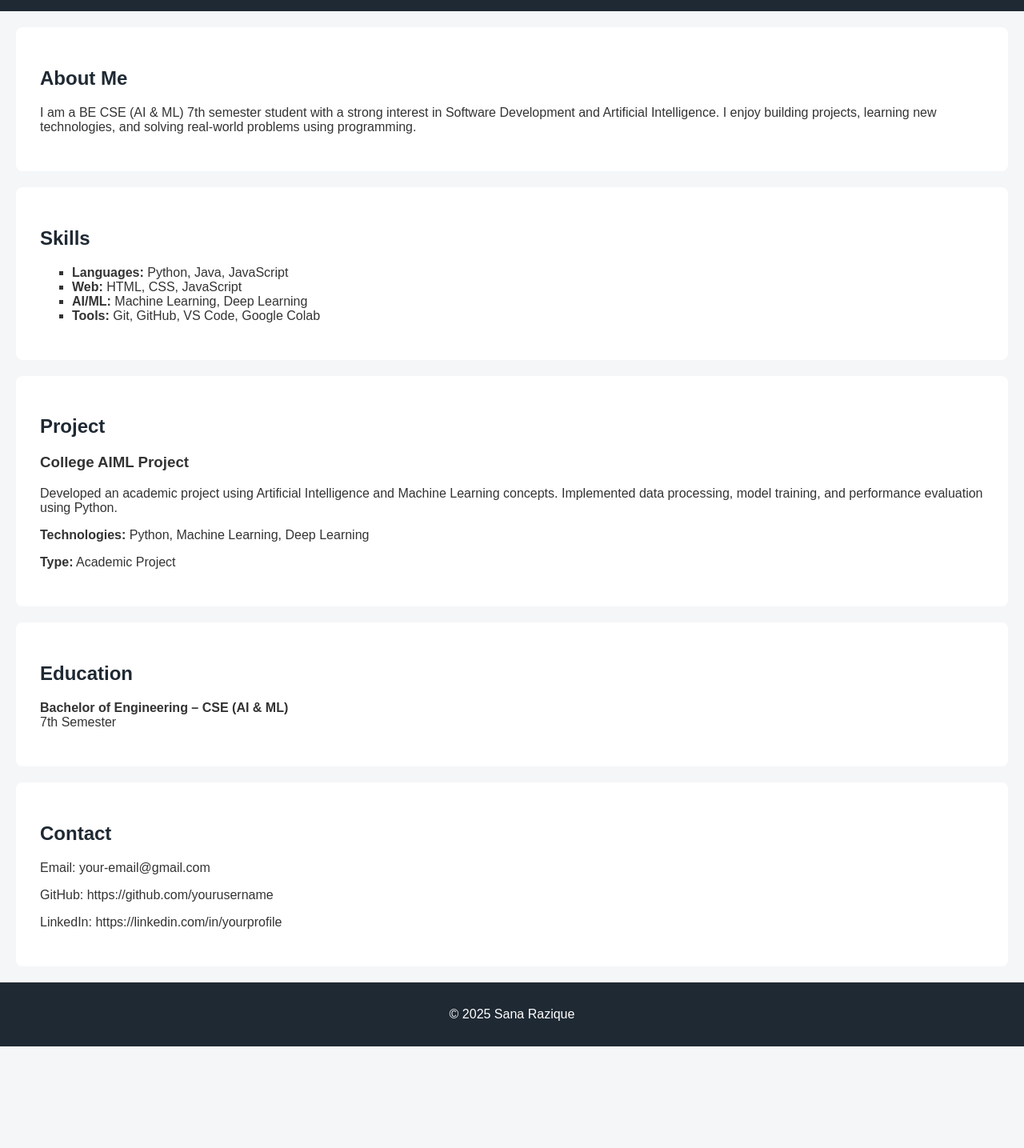
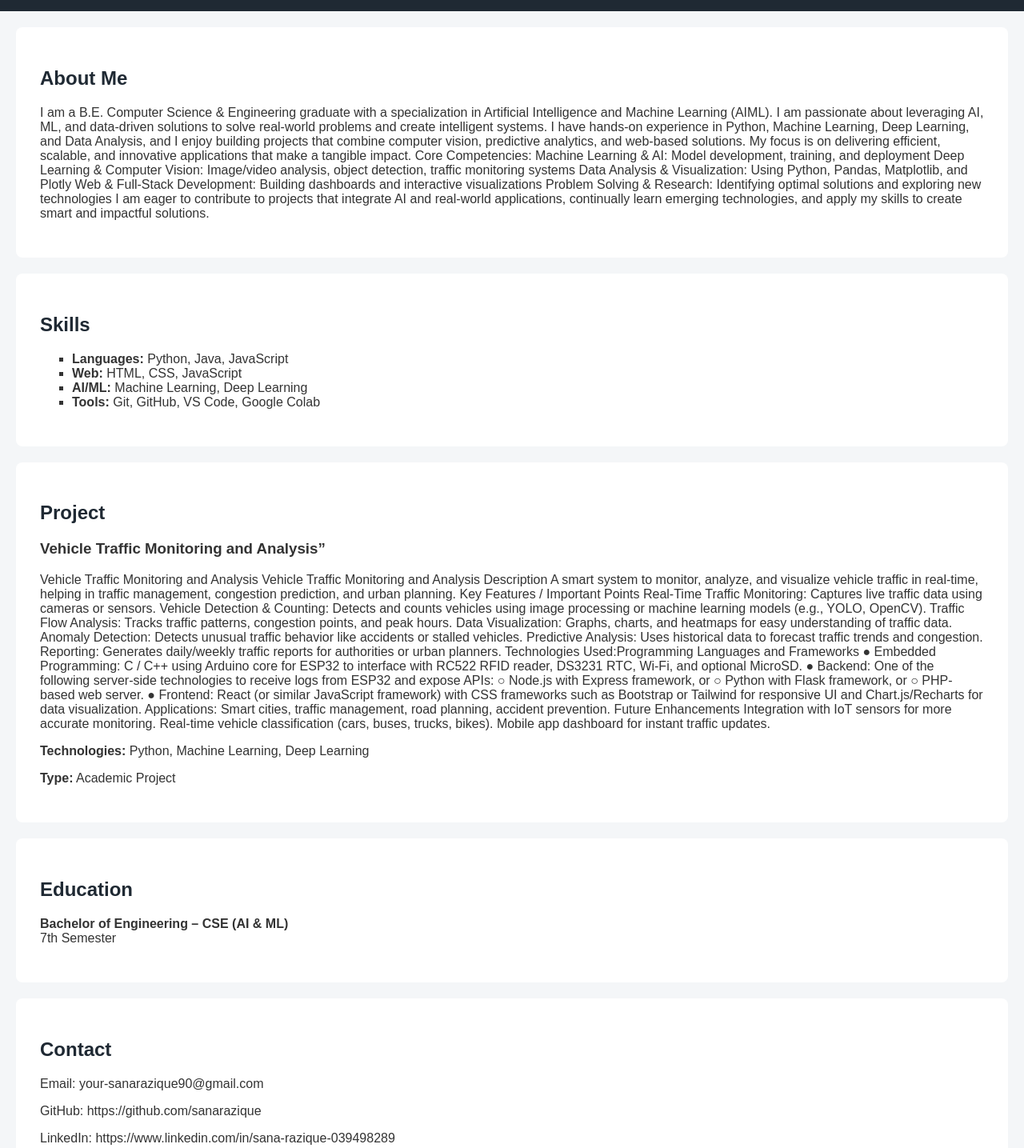
Before and after one commit to sanarazique/sana_Portfolio, a plain HTML site: page index.html in a window 1280 px wide. Shown: the part 160-1595 px from the top of the page at 80% size. Before the commit the page ends 1468 px from the top, so only its background shows below. Drawn offline with Linux system fonts and the light colour scheme.

Commit message:
Update index.html

```diff
--- a/index.html
+++ b/index.html
@@ -15,10 +15,23 @@
 <section id="about">
     <h2>About Me</h2>
     <p>
-        I am a BE CSE (AI & ML) 7th semester student with a strong interest in
-        Software Development and Artificial Intelligence.
-        I enjoy building projects, learning new technologies, and solving
-        real-world problems using programming.
+       I am a B.E. Computer Science & Engineering graduate with a specialization in Artificial Intelligence and Machine Learning (AIML). I am passionate about leveraging AI, ML, and data-driven solutions to solve real-world problems and create intelligent systems.
+
+I have hands-on experience in Python, Machine Learning, Deep Learning, and Data Analysis, and I enjoy building projects that combine computer vision, predictive analytics, and web-based solutions. My focus is on delivering efficient, scalable, and innovative applications that make a tangible impact.
+
+Core Competencies:
+
+Machine Learning & AI: Model development, training, and deployment
+
+Deep Learning & Computer Vision: Image/video analysis, object detection, traffic monitoring systems
+
+Data Analysis & Visualization: Using Python, Pandas, Matplotlib, and Plotly
+
+Web & Full-Stack Development: Building dashboards and interactive visualizations
+
+Problem Solving & Research: Identifying optimal solutions and exploring new technologies
+
+I am eager to contribute to projects that integrate AI and real-world applications, continually learn emerging technologies, and apply my skills to create smart and impactful solutions.
     </p>
 </section>
 
@@ -35,11 +48,52 @@
 <section id="projects">
     <h2>Project</h2>
     <div class="project">
-        <h3>College AIML Project</h3>
+        <h3>Vehicle Traffic Monitoring and Analysis”</h3>
         <p>
-            Developed an academic project using Artificial Intelligence and
-            Machine Learning concepts. Implemented data processing,
-            model training, and performance evaluation using Python.
+           Vehicle Traffic Monitoring and Analysis
+
+Vehicle Traffic Monitoring and Analysis
+
+Description
+
+A smart system to monitor, analyze, and visualize vehicle traffic in real-time, helping in traffic management, congestion prediction, and urban planning.
+
+Key Features / Important Points
+
+Real-Time Traffic Monitoring: Captures live traffic data using cameras or sensors.
+
+Vehicle Detection & Counting: Detects and counts vehicles using image processing or machine learning models (e.g., YOLO, OpenCV).
+
+Traffic Flow Analysis: Tracks traffic patterns, congestion points, and peak hours.
+
+Data Visualization: Graphs, charts, and heatmaps for easy understanding of traffic data.
+
+Anomaly Detection: Detects unusual traffic behavior like accidents or stalled vehicles.
+
+Predictive Analysis: Uses historical data to forecast traffic trends and congestion.
+
+Reporting: Generates daily/weekly traffic reports for authorities or urban planners.
+
+Technologies Used:Programming Languages and Frameworks
+● Embedded Programming: C / C++ using Arduino core for ESP32 to interface with RC522 RFID
+reader, DS3231 RTC, Wi-Fi, and optional MicroSD.
+● Backend: One of the following server-side technologies to receive logs from ESP32 and expose
+APIs:
+○ Node.js with Express framework, or
+○ Python with Flask framework, or
+○ PHP-based web server.
+● Frontend: React (or similar JavaScript framework) with CSS frameworks such as Bootstrap or
+Tailwind for responsive UI and Chart.js/Recharts for data visualization.
+
+Applications: Smart cities, traffic management, road planning, accident prevention.
+
+Future Enhancements
+
+Integration with IoT sensors for more accurate monitoring.
+
+Real-time vehicle classification (cars, buses, trucks, bikes).
+
+Mobile app dashboard for instant traffic updates.
         </p>
         <p><b>Technologies:</b> Python, Machine Learning, Deep Learning</p>
         <p><b>Type:</b> Academic Project</p>
@@ -54,12 +108,11 @@
     </p>
 </section>
 
-<section id="contact">
+<section id="9065753199">
     <h2>Contact</h2>
-    <p>Email: your-email@gmail.com</p>
-    <p>GitHub: https://github.com/yourusername</p>
-    <p>LinkedIn: https://linkedin.com/in/yourprofile</p>
-</section>
+    <p>Email: your-sanarazique90@gmail.com</p>
+    <p>GitHub: https://github.com/sanarazique</p>
+    <p>LinkedIn: https://www.linkedin.com/in/sana-razique-039498289
 
 <footer>
     <p>© 2025 Sana Razique</p>
```
